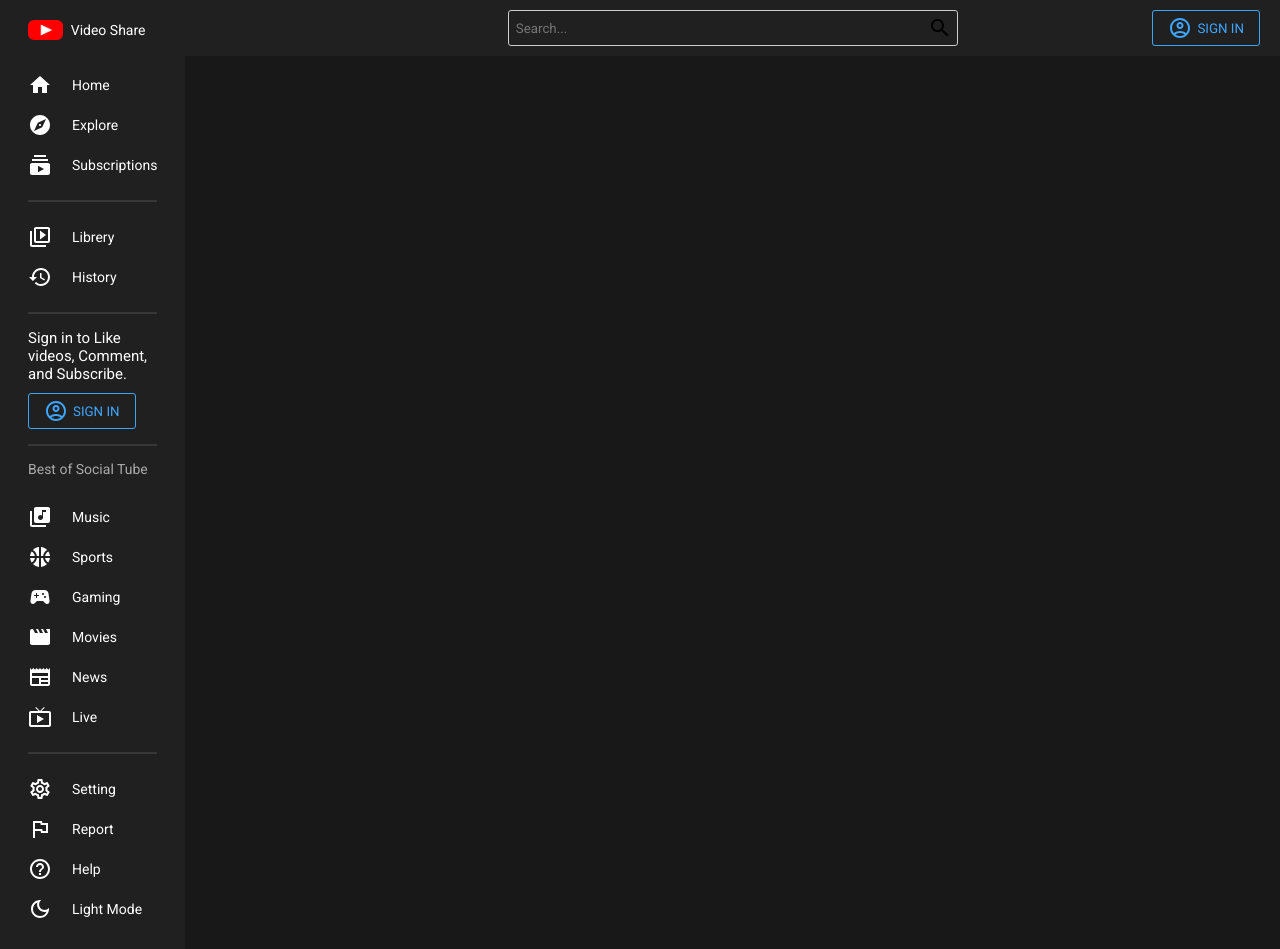
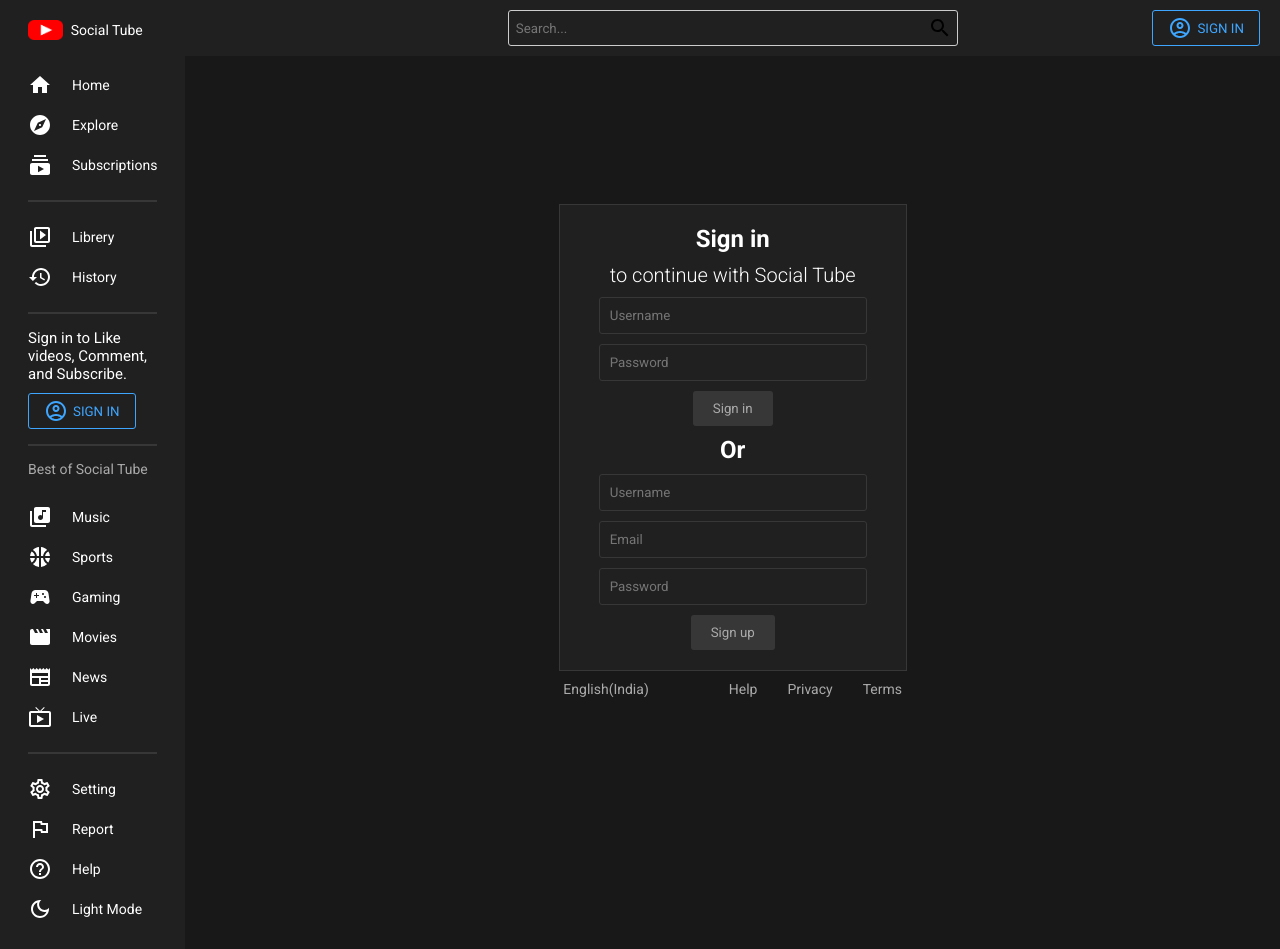
Before and after one commit to YsbAli/Content-Share-Website, a React (Vite) app: page /signin in a window 1280 px wide. Built offline with nearby package versions, Linux system fonts and the light colour scheme.

Commit message:
completed sign in - sign up page

```diff
--- a/src/App.jsx
+++ b/src/App.jsx
@@ -7,6 +7,7 @@
 import { Routes, Route } from "react-router-dom";
 import Home from "./Pages/Home";
 import VideoDetails from "./Pages/VideoDetails";
+import Login from "./Pages/Login";
 
 const MainContainer = styled.div`
   display: flex;
@@ -34,6 +35,7 @@
             <Wrapper>
               <Routes>
                 <Route path="/" element={<Home />} />
+                <Route path="/signin" element={<Login />} />
                 <Route path="/video/:id" element={<VideoDetails />} />
               </Routes>
             </Wrapper>
--- a/src/Components/Menu.jsx
+++ b/src/Components/Menu.jsx
@@ -31,12 +31,7 @@
 import { Link } from "react-router-dom";
 
 const Menu = ({ dark, setDark }) => {
-
-  const modeIcon = dark ? <DarkModeOutlinedIcon/>: <LightModeOutlinedIcon/>
-;
-
-
-
+  const modeIcon = dark ? <DarkModeOutlinedIcon /> : <LightModeOutlinedIcon />;
   return (
     <>
       <Container>
@@ -44,7 +39,7 @@
           <Link to="/" style={{ textDecoration: "none", color: "inherit" }}>
             <Logo>
               <Img src={YtLogo} />
-              Video Share
+              Social Tube
             </Logo>
           </Link>
           <NavItem>
@@ -71,9 +66,11 @@
           <HrBorder />
           <LoginDiv>
             Sign in to Like videos, Comment, and Subscribe.
-            <LoginButton>
-              <AccountCircleOutlinedIcon /> SIGN IN
-            </LoginButton>
+            <Link to="/signin" style={{ textDecoration: "none" }}>
+              <LoginButton>
+                <AccountCircleOutlinedIcon /> SIGN IN
+              </LoginButton>
+            </Link>
           </LoginDiv>
           <HrBorder />
           <Title>Best of Social Tube</Title>
@@ -115,8 +112,8 @@
             Help
           </NavItem>
           <NavItem onClick={() => setDark(!dark)}>
-          {/* <DarkModeOutlinedIcon /> */}
-          {modeIcon}
+            {/* <DarkModeOutlinedIcon /> */}
+            {modeIcon}
             {dark ? " Light" : "Dark"} Mode
           </NavItem>
         </Wrapper>
--- a/src/Components/Navbar.jsx
+++ b/src/Components/Navbar.jsx
@@ -8,6 +8,8 @@
 import SearchOutlinedIcon from "@mui/icons-material/SearchOutlined";
 import AccountCircleOutlinedIcon from "@mui/icons-material/AccountCircleOutlined";
 
+import { Link } from "react-router-dom";
+
 function Navbar() {
   return (
     <NavContainer>
@@ -16,9 +18,11 @@
           <NavInput placeholder="Search..." />
           <SearchOutlinedIcon />
         </NavSearch>
-        <LoginButton>
-          <AccountCircleOutlinedIcon /> SIGN IN
-        </LoginButton>
+        <Link to="/signin" style={{ textDecoration: "none" }}>
+          <LoginButton>
+            <AccountCircleOutlinedIcon /> SIGN IN
+          </LoginButton>
+        </Link>
       </NavWrapper>
     </NavContainer>
   );
--- /dev/null
+++ b/src/Pages/Login.jsx
@@ -0,0 +1,44 @@
+import React from "react";
+import {
+  Container,
+  Wrapper,
+  Title,
+  SubTitle,
+  Input,
+  Button,
+  More,
+  Links,
+  Link,
+  Span,
+} from "../Styles/Login";
+
+const Login = () => {
+  return (
+    <Container>
+      <Wrapper>
+        <Title>Sign in</Title>
+        <SubTitle>to continue with Social Tube</SubTitle>
+        <Input type="text" placeholder="Username" />
+        <Input type="password" placeholder="Password" />
+        <Button>Sign in</Button>
+        {/* <Span>Not have an account?</Span> */}
+        {/* <Title>Sign Up</Title> */}
+        <Title>Or</Title>
+        <Input type="text" placeholder="Username" />
+        <Input type="email" placeholder="Email" />
+        <Input type="password" placeholder="Password" />
+        <Button>Sign up</Button>
+      </Wrapper>
+      <More>
+        English(India)
+        <Links>
+          <Link>Help</Link>
+          <Link>Privacy</Link>
+          <Link>Terms</Link>
+        </Links>
+      </More>
+    </Container>
+  );
+};
+
+export default Login;
--- /dev/null
+++ b/src/Styles/Login.js
@@ -0,0 +1,65 @@
+import styled from 'styled-components'
+
+export const Container = styled.div`
+display: flex;
+flex-direction: column;
+align-items: center;
+justify-content: center;
+height: calc(100vh - 56px);     // because navbar height is 56px
+color: ${({ theme }) => theme.text};
+`
+
+export const Wrapper = styled.div`
+display: flex;
+align-items: center;
+flex-direction: column;
+background-color: ${({ theme }) => theme.bgLighter};
+padding: 20px 50px;
+border:  1px solid ${({ theme }) => theme.soft};
+gap : 10px;
+`
+
+export const Title = styled.h1`
+font-size: 24px;
+`
+
+export const SubTitle = styled.h2`
+font-size: 20px;
+font-weight: 300;
+`
+
+export const Input = styled.input`
+border: 1px solid ${({ theme }) => theme.soft};
+border-radius: 3px;
+padding: 10px;
+background-color: transparent;
+width: 100%;
+`
+export const Button = styled.button`
+border-radius: 3px;
+border: none;
+padding: 10px 20px;
+cursor: pointer;
+font-weight: 500;
+background-color: ${({ theme }) => theme.soft};
+color: ${({ theme }) => theme.textSoft};
+`
+
+export const Span = styled.span`
+font-size: 10px;
+`
+
+export const More = styled.div`
+display: flex;
+font-size: 14px;
+color: ${({ theme }) => theme.textSoft};
+margin-top: 10px;
+`
+
+export const Links = styled.div`
+margin-left: 50px;
+`
+
+export const Link = styled.span`
+margin-left: 30px;
+`
--- a/src/Styles/Menu.js
+++ b/src/Styles/Menu.js
@@ -34,6 +34,11 @@
   gap: 20px;
   padding: 8px 0px;
   cursor: pointer;
+
+  &:hover{
+    background-color: ${({ theme }) => theme.soft};
+    border-radius: 4px;
+  }
 `;
 
 export const HrBorder = styled.hr`
```
